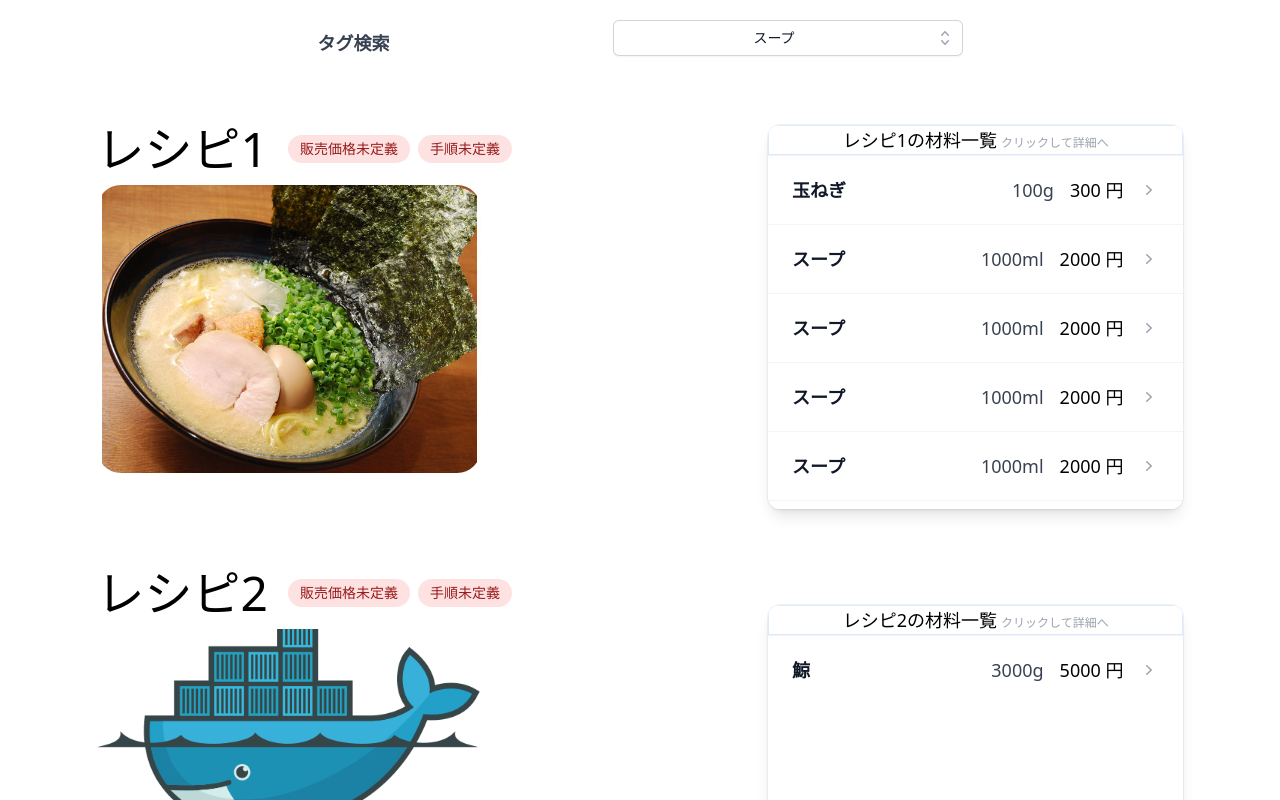
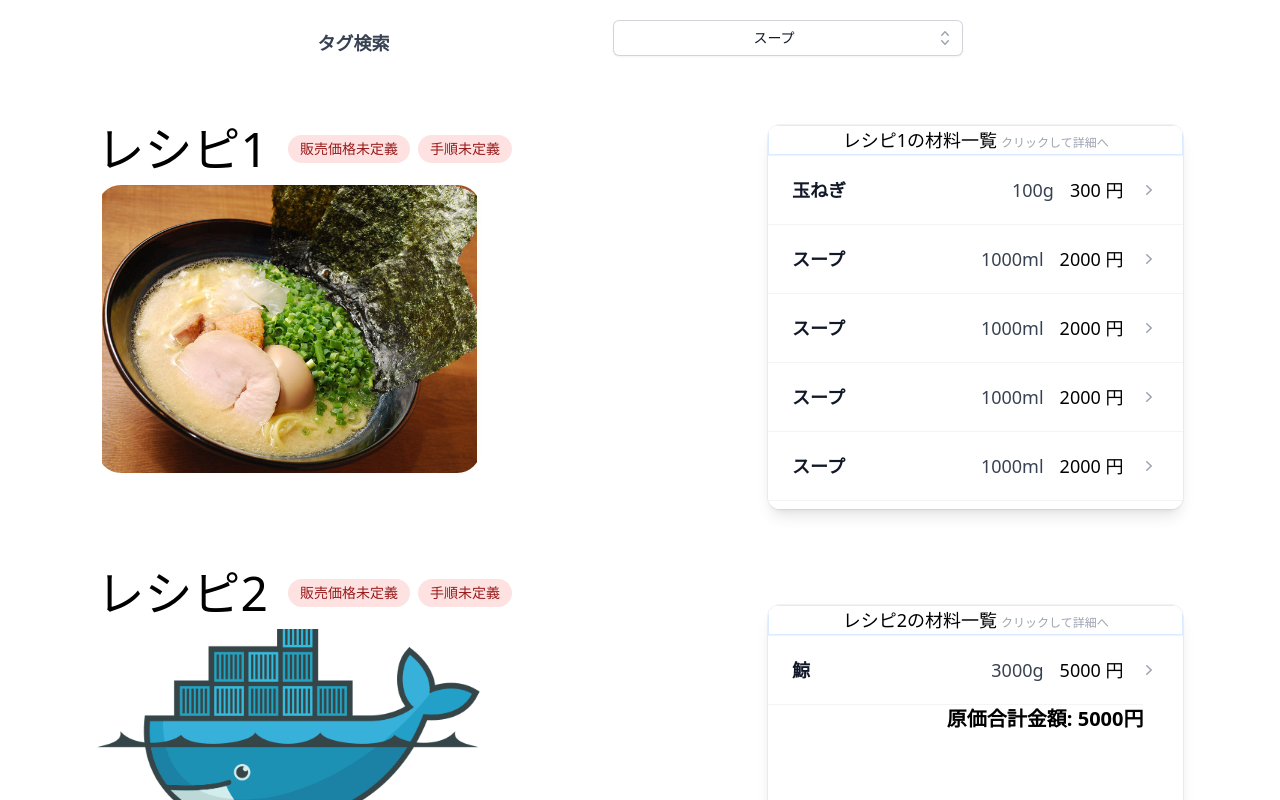
Before and after one commit to uenomoto/cost_men, a Next.js app in the folder frontend/: page /recipes in a window 1280 px wide. Shown: the top 800 px of the page. Built offline with nearby package versions, Linux system fonts and the light colour scheme; a web font is replaced by a local one.

Commit message:
合計原価を求めました

```diff
--- a/frontend/src/pages/recipes/index.tsx
+++ b/frontend/src/pages/recipes/index.tsx
@@ -214,6 +214,14 @@ const recipes: Recipe[] = [
 
 const RecipesIndex = () => {
   const router = useRouter;
+
+  const recipeCost: (recipe: Recipe) => number = (recipe) => {
+    return recipe.ingredients.reduce(
+      (total, ingredient) => total + ingredient.ingredient.buy_cost,
+      0
+    );
+  };
+
   return (
     <>
       <SelectBox />
@@ -293,6 +301,9 @@ const RecipesIndex = () => {
                       </div>
                     </li>
                   ))}
+                  <div className="font-bold text-xl text-right mr-10">
+                    原価合計金額: {recipeCost(recipe)}円
+                  </div>
                 </ul>
               </div>
             </div>
```
